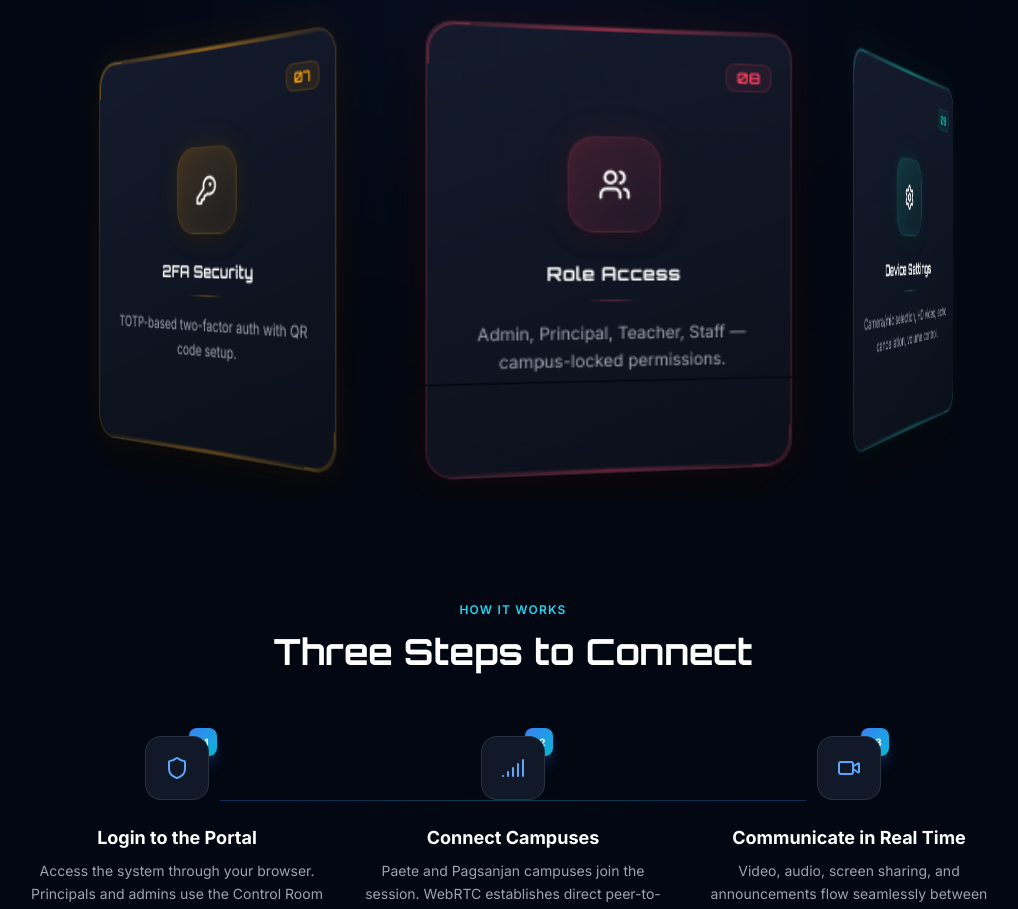
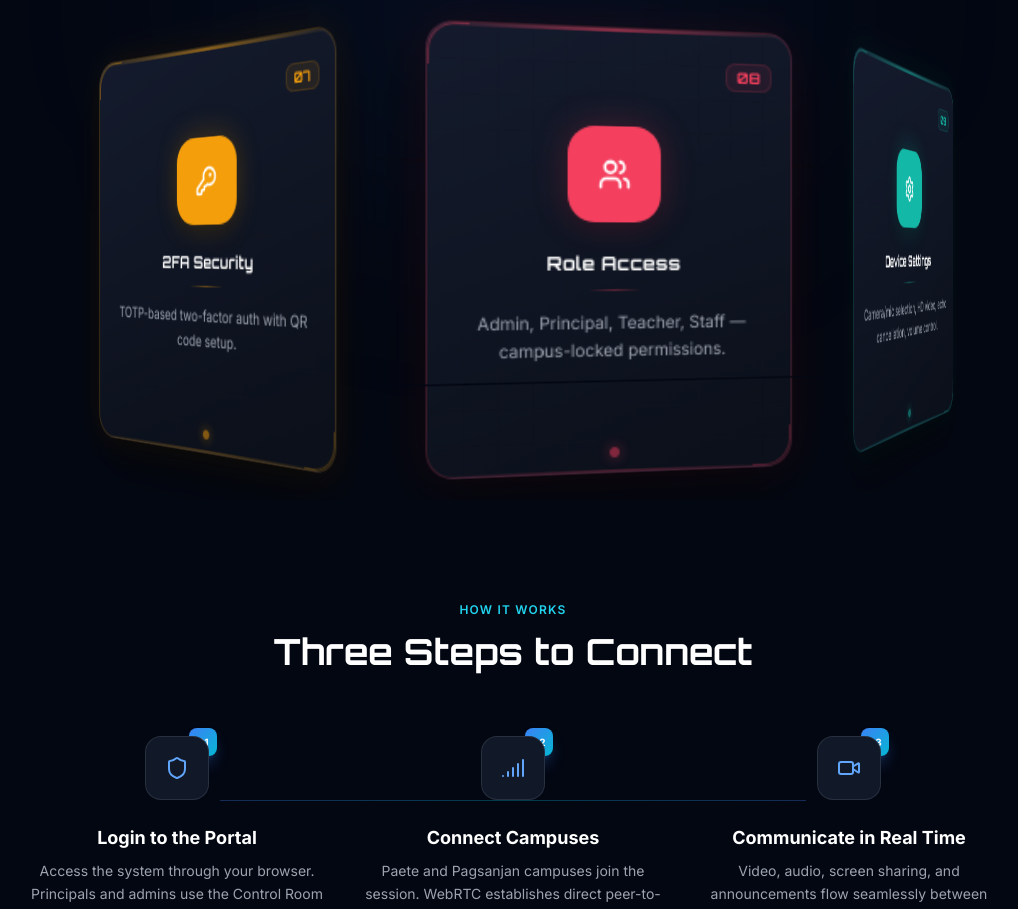
Before and after one commit to rjvtayam/here_to_there_psbc_laguna, a React (Vite) app in the folder frontend/: page / in a window 1280 px wide. Shown: the part 1460-2369 px from the top of the page, without its empty margins (127-1145 px from the left). Built offline with nearby package versions, Linux system fonts and the light colour scheme.

Commit message:
landing: solid neon icon bg, bring back pulsing dot below cards

```diff
--- a/frontend/src/pages/LandingPage.tsx
+++ b/frontend/src/pages/LandingPage.tsx
@@ -455,21 +455,15 @@ function FeaturesSection() {
                     </span>
                   </div>
 
-                  {/* Icon container with glass bg */}
+                  {/* Icon container with solid neon bg */}
                   <div className="flex-1 flex flex-col items-center justify-center px-4 pt-3 pb-1">
                     <div
                       className="w-14 h-14 rounded-2xl flex items-center justify-center text-white mb-4 group-hover:scale-110 transition-transform duration-300 relative"
                       style={{
-                        background: `linear-gradient(135deg, ${f.neon}30, ${f.neon}10)`,
-                        border: `1px solid ${f.neon}25`,
-                        boxShadow: `0 0 20px ${f.neon}20, 0 4px 12px rgba(0,0,0,0.3)`,
+                        background: f.neon,
+                        boxShadow: `0 0 20px ${f.neon}40, 0 4px 12px rgba(0,0,0,0.3)`,
                       }}
                     >
-                      {/* Inner glow ring */}
-                      <div
-                        className="absolute inset-0 rounded-2xl opacity-40"
-                        style={{ boxShadow: `inset 0 0 12px ${f.neon}25` }}
-                      />
                       <span className="relative z-10">{f.icon}</span>
                     </div>
 
@@ -483,8 +477,13 @@ function FeaturesSection() {
                     <p className="text-[10px] text-gray-400 leading-relaxed">{f.desc}</p>
                   </div>
 
-                  {/* Bottom accent bar */}
-                  <div className="h-[2px] w-full mt-auto" style={{ background: `linear-gradient(90deg, transparent, ${f.neon}30, transparent)` }} />
+                  {/* Bottom glow dot */}
+                  <div className="flex justify-center pb-2 mt-auto">
+                    <div
+                      className="w-1.5 h-1.5 rounded-full animate-pulse"
+                      style={{ background: f.neon, boxShadow: `0 0 8px ${f.neon}` }}
+                    />
+                  </div>
                 </div>
               </div>
             ))}
```
